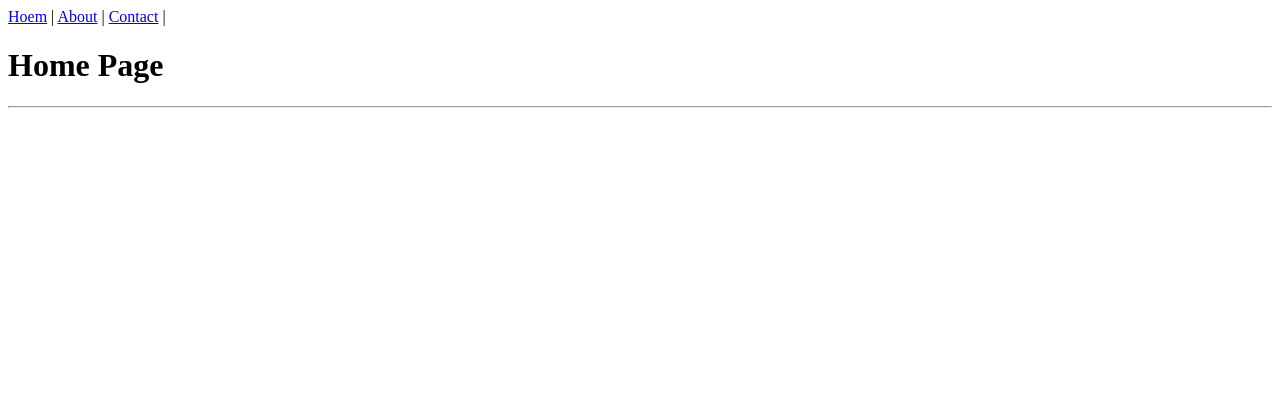
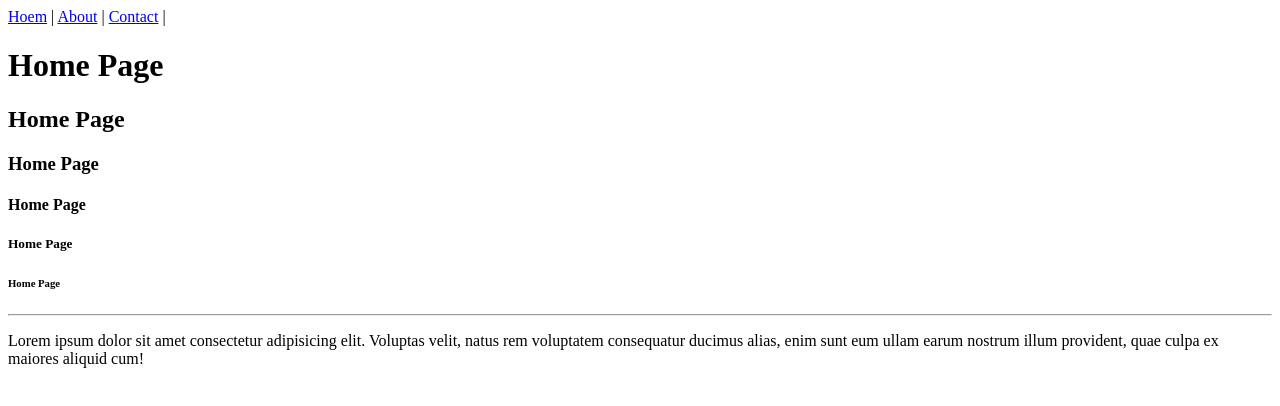
Before and after one commit to noon66/noon66.github.io, a plain HTML site: page index.html in a window 1280 px wide. Drawn offline with Linux system fonts and the light colour scheme.

Commit message:
add heading 1-6

```diff
--- a/index.html
+++ b/index.html
@@ -10,6 +10,12 @@
   <a href="About.html">About</a> |
   <a href="Contact.html">Contact</a> |
   <h1>Home Page</h1>
+  <h2>Home Page</h2>
+  <h3>Home Page</h3>
+  <h4>Home Page</h4>
+  <h5>Home Page</h5>
+  <h6>Home Page</h6>
   <hr>
+  <p>Lorem ipsum dolor sit amet consectetur adipisicing elit. Voluptas velit, natus rem voluptatem consequatur ducimus alias, enim sunt eum ullam earum nostrum illum provident, quae culpa ex maiores aliquid cum!</p>
 </body>
 </html>
```
